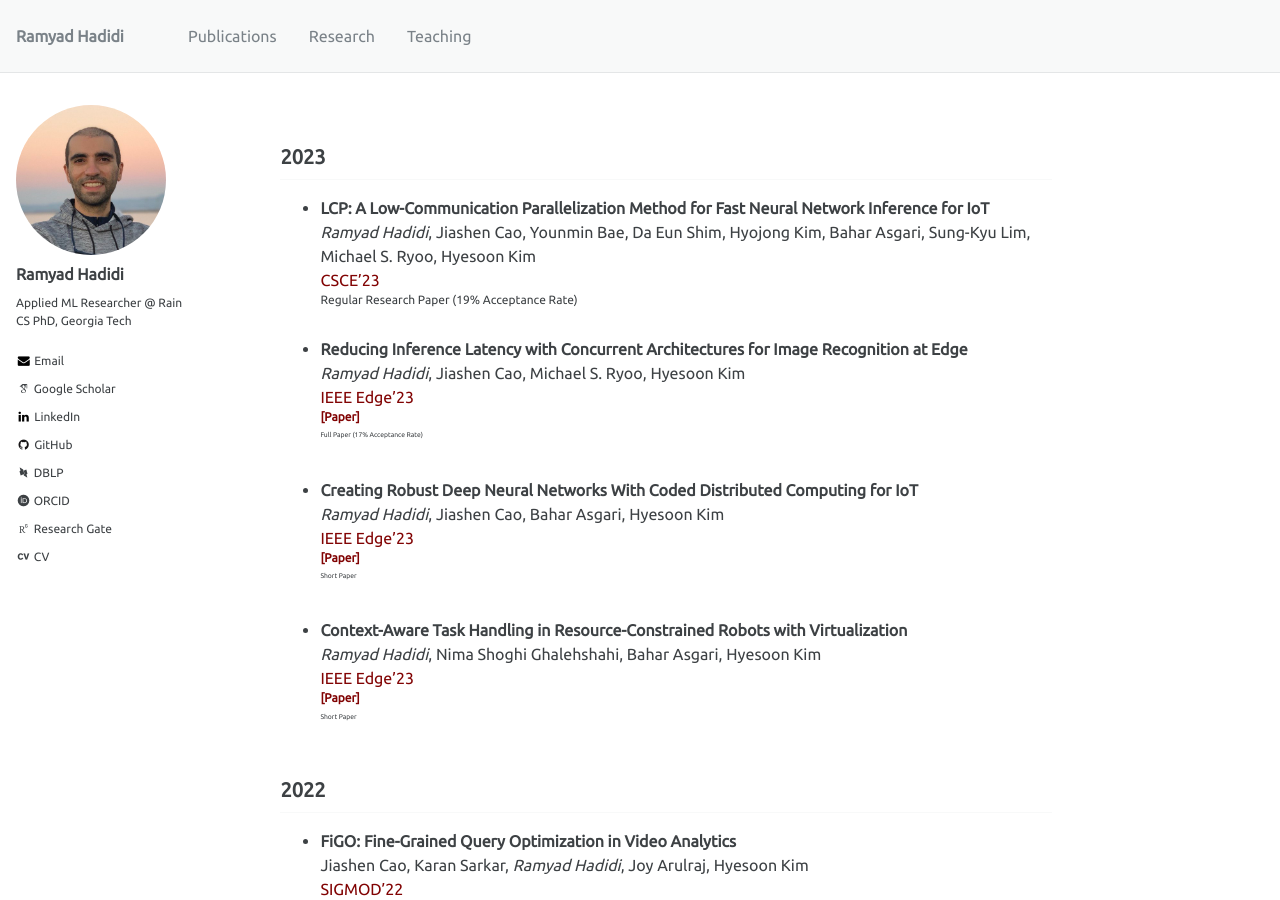
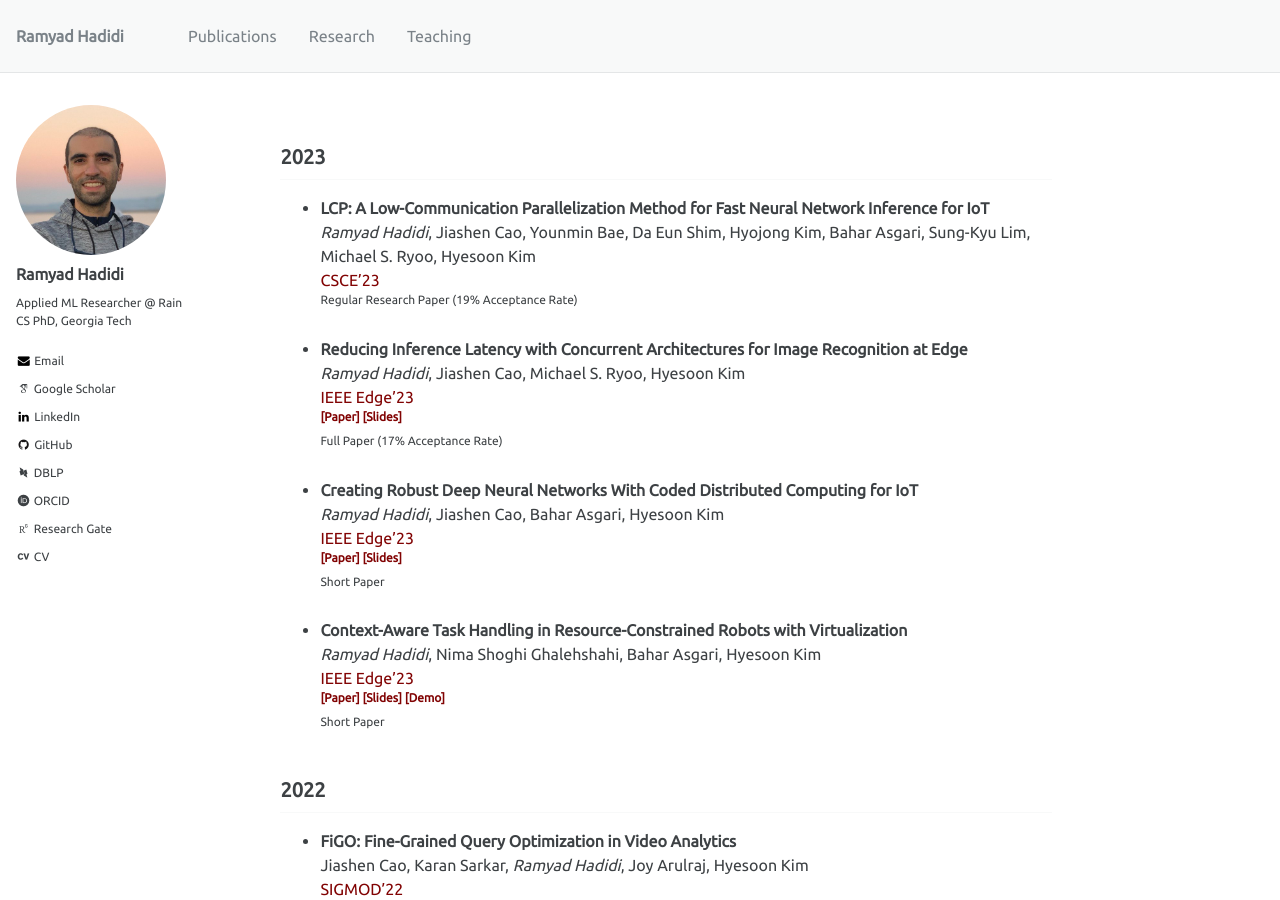
Before and after one commit to ramyadhadidi/ramyadhadidi.github.io, a Jekyll site: the page built from _pages/publications.md, in a window 1280 px wide and 900 px high. Built offline with Jekyll 4.4.1, drawn with Linux system fonts in a browser that asks for light colours; some web fonts are replaced.

Commit message:
edge slides

```diff
--- a/_pages/publications.md
+++ b/_pages/publications.md
@@ -22,9 +22,8 @@ author_profile: true
       _Ramyad Hadidi_, Jiashen Cao, Michael S. Ryoo, Hyesoon Kim
       [IEEE Edge'23](https://conferences.computer.org/edge/2023/)
       <sup>
-      [__[Paper]__](https://ramyadhadidi.github.io/files/hadidi-Edge-2023-ConcurrentNNs)
-      <sup>
-      <sup>
+      [__[Paper]__](https://ramyadhadidi.github.io/files/hadidi-Edge-2023-ConcurrentNNs.pdf)
+      [__[Slides]__](https://ramyadhadidi.github.io/files/hadidi-Edge-2023-ConcurrentNNs-slides.pdf)
       Full Paper (17% Acceptance Rate)
       <sup>
 
@@ -33,8 +32,7 @@ author_profile: true
       [IEEE Edge'23](https://conferences.computer.org/edge/2023/)
       <sup>
       [__[Paper]__](https://ramyadhadidi.github.io/files/hadidi-Edge-2023-RobustNN-With-CDC.pdf)
-      <sup>
-      <sup>
+      [__[Slides]__](https://ramyadhadidi.github.io/files/hadidi-Edge-2023-RobustNN-With-CDC-slides.pdf)
       Short Paper
       <sup>
 
@@ -43,8 +41,8 @@ author_profile: true
       [IEEE Edge'23](https://conferences.computer.org/edge/2023/)
       <sup>
       [__[Paper]__](https://ramyadhadidi.github.io/files/hadidi-Edge-2023-Context-Aware-Robots.pdf)
-      <sup>
-      <sup>
+      [__[Slides]__](https://ramyadhadidi.github.io/files/hadidi-Edge-2023-Context-Aware-Robots-slides.pdf)
+      [__[Demo]__](https://ramyadhadidi.github.io/files/hadidi-Edge-2023-Context-Aware-Drone-Example-Video.mp4)
       Short Paper
       <sup>
 
```
Also changed, not shown: 4 other files.
